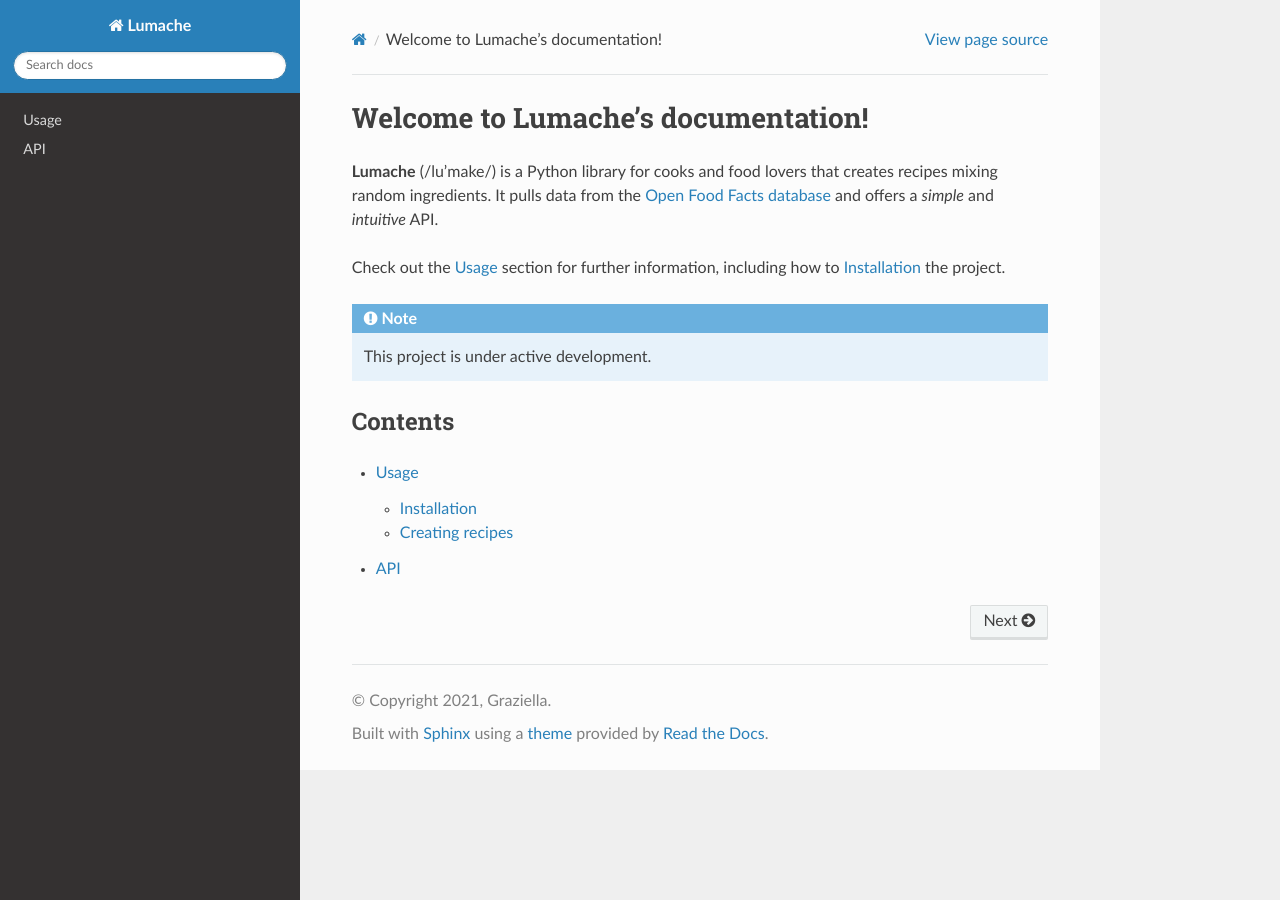
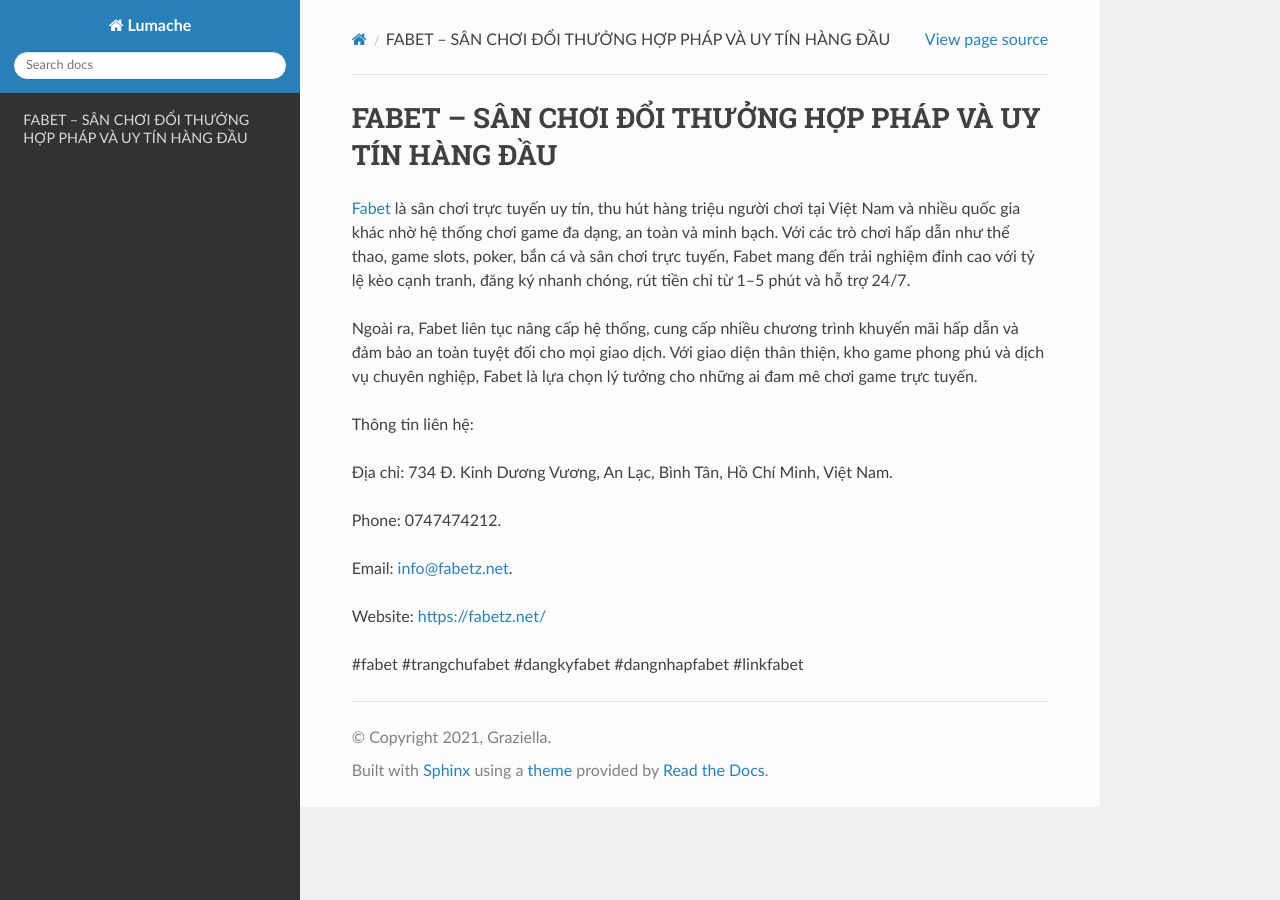
Before and after one commit to amaradasgupta3/fabetznet, a Sphinx documentation site: the page built from docs/source/index.rst, in a window 1280 px wide. Built offline with Sphinx 7.4.7 and the Read the Docs theme 3.1.0, drawn with Linux system fonts in a browser that asks for light colours.

Commit message:
Update index.rst

```diff
--- a/docs/source/index.rst
+++ b/docs/source/index.rst
@@ -1,22 +1,18 @@
-Welcome to Lumache's documentation!
+FABET – SÂN CHƠI ĐỔI THƯỞNG HỢP PHÁP VÀ UY TÍN HÀNG ĐẦU
 ===================================
 
-**Lumache** (/lu'make/) is a Python library for cooks and food lovers
-that creates recipes mixing random ingredients.
-It pulls data from the `Open Food Facts database <https://world.openfoodfacts.org/>`_
-and offers a *simple* and *intuitive* API.
+`Fabet <https://fabetz.net/>`_ là sân chơi trực tuyến uy tín, thu hút hàng triệu người chơi tại Việt Nam và nhiều quốc gia khác nhờ hệ thống chơi game đa dạng, an toàn và minh bạch. Với các trò chơi hấp dẫn như thể thao, game slots, poker, bắn cá và sân chơi trực tuyến, Fabet mang đến trải nghiệm đỉnh cao với tỷ lệ kèo cạnh tranh, đăng ký nhanh chóng, rút tiền chỉ từ 1–5 phút và hỗ trợ 24/7.
 
-Check out the :doc:`usage` section for further information, including
-how to :ref:`installation` the project.
+Ngoài ra, Fabet liên tục nâng cấp hệ thống, cung cấp nhiều chương trình khuyến mãi hấp dẫn và đảm bảo an toàn tuyệt đối cho mọi giao dịch. Với giao diện thân thiện, kho game phong phú và dịch vụ chuyên nghiệp, Fabet là lựa chọn lý tưởng cho những ai đam mê chơi game trực tuyến.
 
-.. note::
+Thông tin liên hệ:
 
-   This project is under active development.
+Địa chỉ: 734 Đ. Kinh Dương Vương, An Lạc, Bình Tân, Hồ Chí Minh, Việt Nam.
 
-Contents
---------
+Phone: 0747474212.
 
-.. toctree::
+Email: info@fabetz.net.
 
-   usage
-   api
+Website: https://fabetz.net/
+
+#fabet #trangchufabet #dangkyfabet #dangnhapfabet #linkfabet
```
